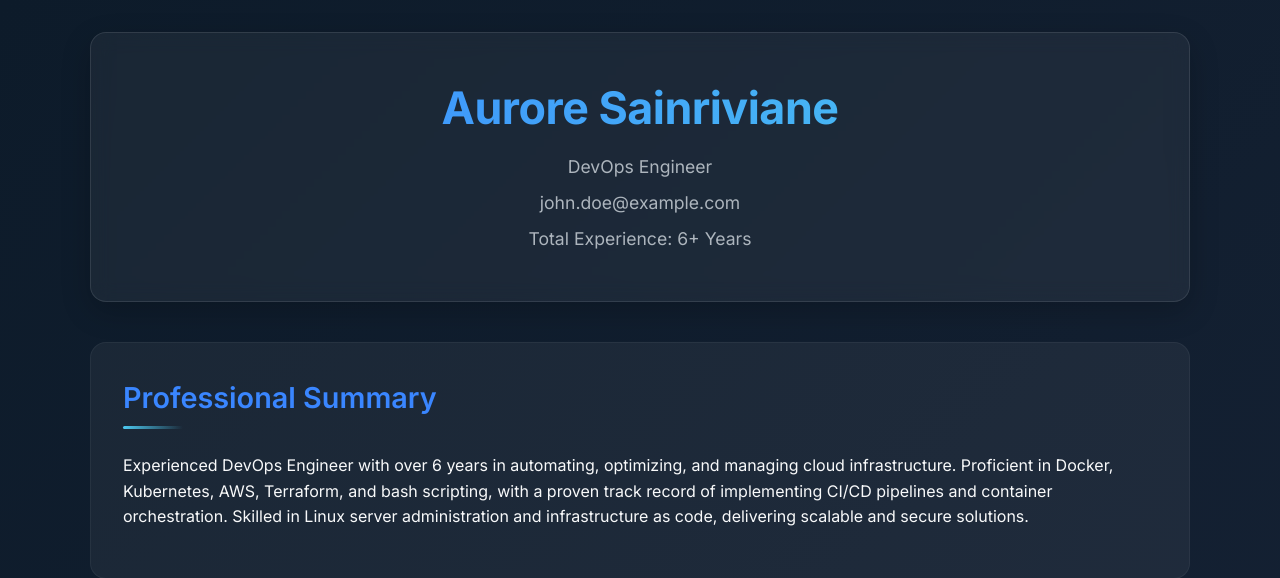
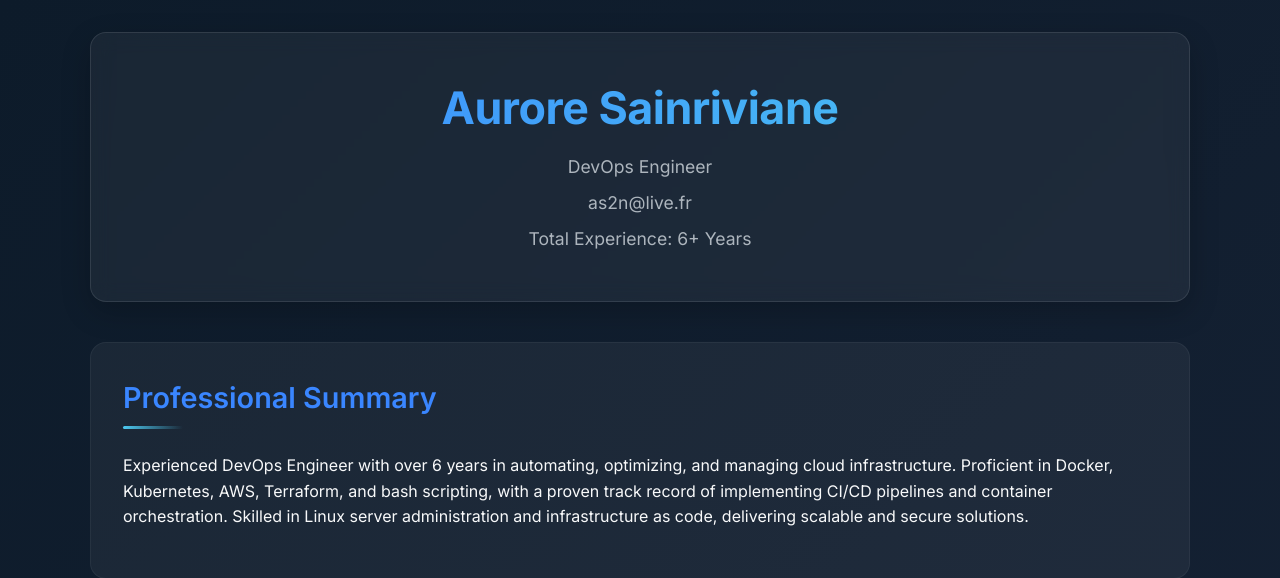
Before and after one commit to Sainriviane/myresume, a Flask app: page / in a window 1280 px wide. Shown: the top 578 px of the page. Run offline with Flask 3, Linux system fonts and the light colour scheme.

Commit message:
deployment added

```diff
--- a/templates/index.html
+++ b/templates/index.html
@@ -273,7 +273,7 @@
         <header class="header">
             <h1>Aurore Sainriviane</h1>
             <p>DevOps Engineer</p>
-            <p>john.doe@example.com</p>
+            <p>as2n@live.fr</p>
             <p>Total Experience: 6+ Years</p>
         </header>
 
```
